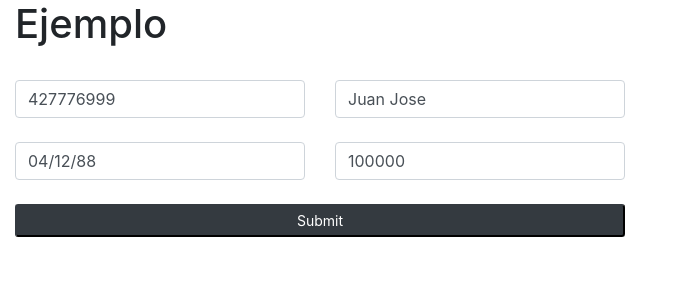
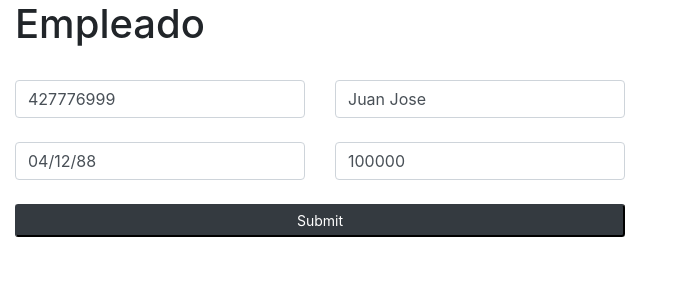
Before and after one commit to dricom/ParaAprender, a PHP site: page / in a window 1280 px wide. Shown: the top 300 px of the page, without its empty margins (0-673 px from the left). Run offline with PHP 8.4, Linux system fonts and the light colour scheme.

Commit message:
modifiqué el título

```diff
--- a/index.php
+++ b/index.php
@@ -4,14 +4,14 @@
     <meta charset="UTF-8">
     <meta http-equiv="X-UA-Compatible" content="IE=edge">
     <meta name="viewport" content="width=device-width, initial-scale=1.0">
-    <title>Ejemplo</title>
+    <title>Empleado</title>
     <link rel="stylesheet" href="https://cdn.jsdelivr.net/npm/bootstrap@4.6.0/dist/css/bootstrap.min.css" integrity="sha384-B0vP5xmATw1+K9KRQjQERJvTumQW0nPEzvF6L/Z6nronJ3oUOFUFpCjEUQouq2+l" crossorigin="anonymous">
     <link rel ='stylesheet'  href ='./style.css'/>
 </head>
 <body>
 
 <div class='container-fluid'>
-    <h1>Ejemplo</h1><br/>
+    <h1>Empleado</h1><br/>
     <div class='row'>
     <div class="col-md-6">
      <form method='POST' action ='./FrmMostrar_Estudiante.php'>
```
